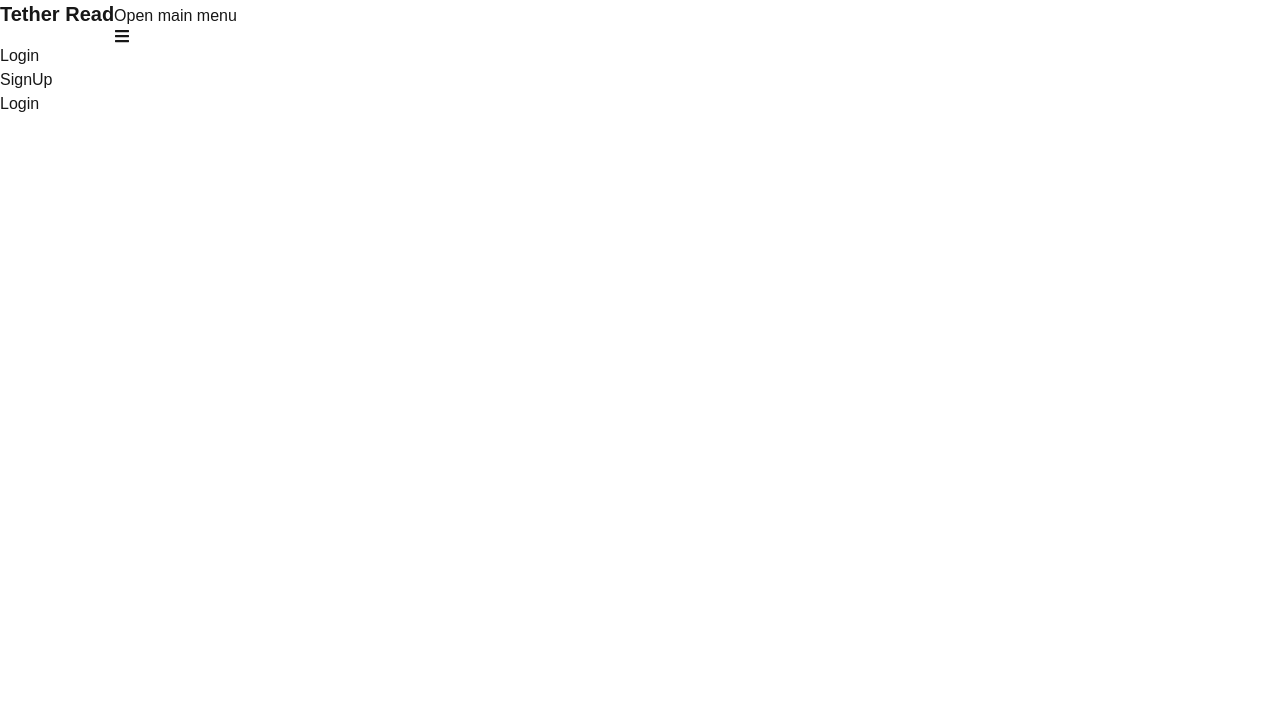
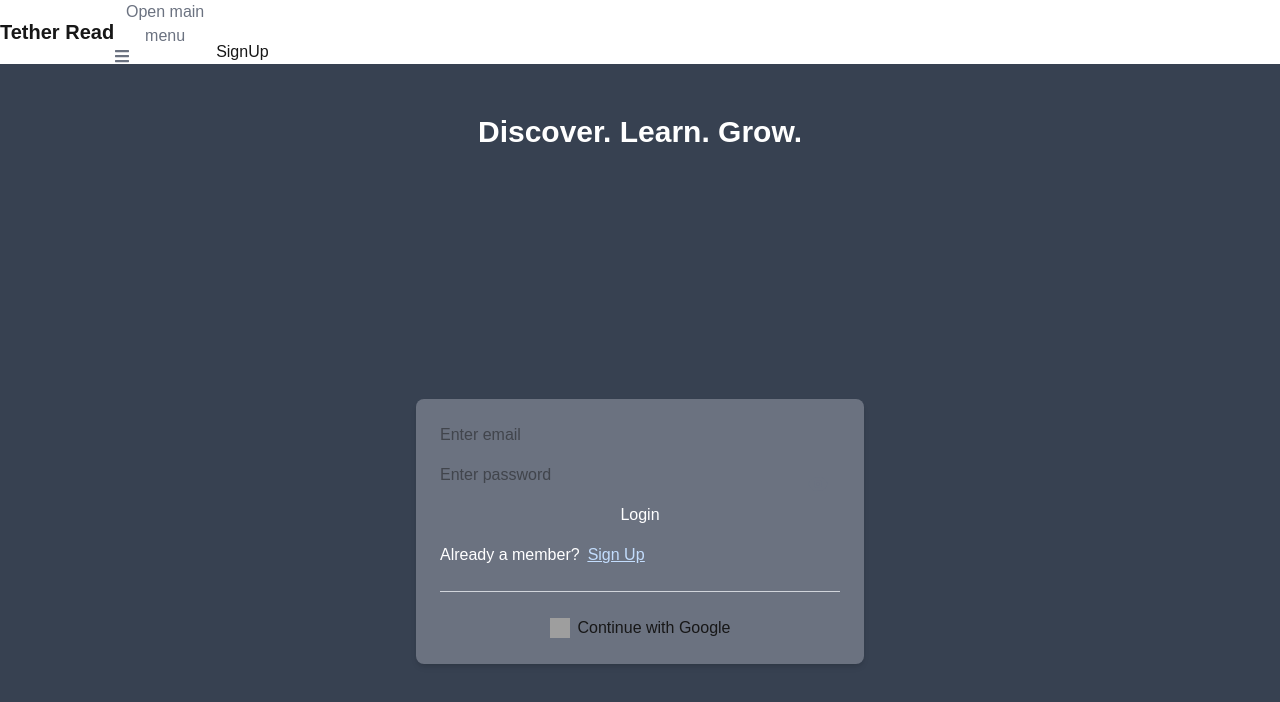
Before and after one commit to shubhham-verma/tether-read, a Next.js app: page /login in a window 1280 px wide. Shown: the top 702 px of the page. Built offline with nearby package versions, Linux system fonts and the light colour scheme; grey boxes are pictures that could not be loaded.

Commit message:
Added login page

```diff
--- a/package.json
+++ b/package.json
@@ -13,7 +13,9 @@
     "flowbite-react": "^0.12.5",
     "next": "15.4.4",
     "react": "19.1.0",
-    "react-dom": "19.1.0"
+    "react-dom": "19.1.0",
+    "react-icons": "^5.5.0",
+    "zod": "^4.0.14"
   },
   "devDependencies": {
     "@tailwindcss/postcss": "^4",
--- a/src/app/login/page.js
+++ b/src/app/login/page.js
@@ -1,30 +1,191 @@
 'use client';
-import { useState } from 'react'
-import { useRouter } from 'next/navigation'
-import { signInWithEmailAndPassword, signInWithPopup } from 'firebase/auth'
-import { auth, googleProvider } from '@/lib/firebase'
+import { useState } from 'react';
+import { useRouter } from 'next/navigation';
+import Link from "next/link";
+import { signInWithEmailAndPassword, signInWithPopup } from 'firebase/auth';
+import { auth, googleProvider } from '@/lib/firebase';
+import z from 'zod';
+
 
 import Navbar from '@/components/Navbar-login'
+import { Button, Label, TextInput, HelperText, Spinner } from "flowbite-react";
+import { HiEye, HiEyeOff } from "react-icons/hi";
+
 
 function Login() {
 
-  // const router = useRouter();
-  // const [email, setEmail] = useState("");
-  // const [password, setpassword] = useState("");
+  const passwordSchema = z
+    .string()
+    .min(6, { message: "Password must be at least 6 characters long" })
+    .refine((val) => /[a-z]/.test(val), {
+      message: "Password must include at least one lowercase letter",
+    })
+    .refine((val) => /[0-9]/.test(val), {
+      message: "Password must include at least one number",
+    })
+    .refine((val) => /[^A-Za-z0-9]/.test(val), {
+      message: "Password must include at least one special character",
+    });
 
-  // const handleLogin = async (event) => {
-  //   event.preventDefault();
+  const loginSchema = z.object({
+    email: z.email({ message: "Email address must be valid" }),
+    password: passwordSchema,
+  });
+
+  const router = useRouter();
+  const [email, setEmail] = useState("");
+  const [password, setpassword] = useState("");
+  const [showPassword, setShowPassword] = useState(false);
+  const [emailHelperText, setemailHelperText] = useState("");
+  const [passwordHelperText, setpasswordHelperText] = useState([]);
+  const [loading, setLoading] = useState(false);
 
 
+  const handleLogin = async (event) => {
+    event.preventDefault();
 
-  // }
+
+    try {
+      setLoading(true);
+
+      loginSchema.parse({ email, password });
+
+      setpasswordHelperText([]);
+      setemailHelperText("");
+
+      await signInWithEmailAndPassword(auth, email, password);
+      router.push('/shelf');
+
+    }
+    catch (error) {
+      if (error instanceof z.ZodError) { // must be form validation error
+        const tree = z.treeifyError(error);
+
+        // Email helper text
+        if (tree.properties?.email) {
+          setemailHelperText(tree.properties.email.errors[0]);
+        } else {
+          setemailHelperText("");
+        }
+
+        // Password helper text
+        if (tree.properties?.password) {
+          setpasswordHelperText(tree.properties.password.errors);
+        } else {
+          setpasswordHelperText([]);
+        }
+      }
+      else {
+        console.log(error);
+      }
+    }
+    finally {
+      setLoading(false);
+    }
+  }
+
+  const handleGoogleLogin = async (event) => {
+    event.preventDefault();
+
+    try {
+      await signInWithPopup(auth, googleProvider);
+      console.log("google login clicked");
+      router.push('/shelf');
+
+    } catch (error) {
+      console.log(error);
+    }
+  }
 
 
 
   return (
     <>
       <Navbar />
-      <div>Login</div>
+
+      <main className="flex flex-col min-h-screen bg-gray-700">
+
+        <div className="flex items-center justify-center flex-[1] px-4">
+          <div className="text-2xl md:text-3xl text-white font-bold text-center">
+            Discover. Learn. Grow.
+          </div>
+        </div>
+
+        <div className="flex items-center justify-center flex-[4] px-4">
+          <div className="w-full max-w-md bg-gray-500 p-6 rounded-lg shadow-md">
+            <form className="space-y-4">
+              <div>
+                <Label htmlFor="email" value="Email" />
+                <TextInput
+                  id="email"
+                  type="email"
+                  placeholder="Enter email"
+                  required
+                  onChange={(e) => { setEmail(e.target.value) }}
+                />
+                {emailHelperText && <HelperText>{emailHelperText}</HelperText>
+                }
+              </div>
+              <div className='relative'>
+                <Label htmlFor="password" value="Password" />
+                <TextInput
+                  id="password"
+                  type={showPassword ? "text" : "password"}
+                  placeholder="Enter password"
+                  required
+                  onChange={(e) => { setpassword(e.target.value) }}
+                />
+                {passwordHelperText &&
+                  passwordHelperText.map((elem, idx) => (
+                    <HelperText key={idx}>{elem}</HelperText>
+                  ))
+                }
+                <button
+                  type="button"
+                  onClick={() => setShowPassword((prev) => !prev)}
+                  className="absolute top-[11px] right-3  text-gray-500 hover:text-gray-700"
+                  tabIndex={-1}
+                >
+                  {showPassword ? <HiEyeOff className="h-5 w-5" /> : <HiEye className="h-5 w-5" />}
+                </button>
+              </div>
+              <Button type="submit" className="w-full" onClick={handleLogin} disabled={loading}>
+                {loading ? (
+                  <div className="flex items-center gap-2">
+                    <Spinner  color="failure" aria-label='login loading spinner'/>
+                  </div>
+                ) : (
+                  "Login"
+                )}
+              </Button>
+            </form>
+
+            <p className="mt-4 text-white">
+              Already a member?
+              <span className="text-blue-200 underline ml-2">
+                <Link href="/signup">Sign Up</Link>
+              </span>
+            </p>
+
+            <div className="my-6 border-t border-gray-300" />
+
+            <Button
+              color="light"
+              className="w-full flex items-center justify-center gap-2"
+              onClick={handleGoogleLogin}
+            >
+              <img
+                src="https://www.svgrepo.com/show/475656/google-color.svg"
+                alt="Google"
+                className="h-5 w-5"
+              />
+              Continue with Google
+            </Button>
+          </div>
+        </div>
+      </main>
+
+
     </>
   )
 }
```
Also changed, not shown: 1 other file (tests, documents, lock files or other folders).
